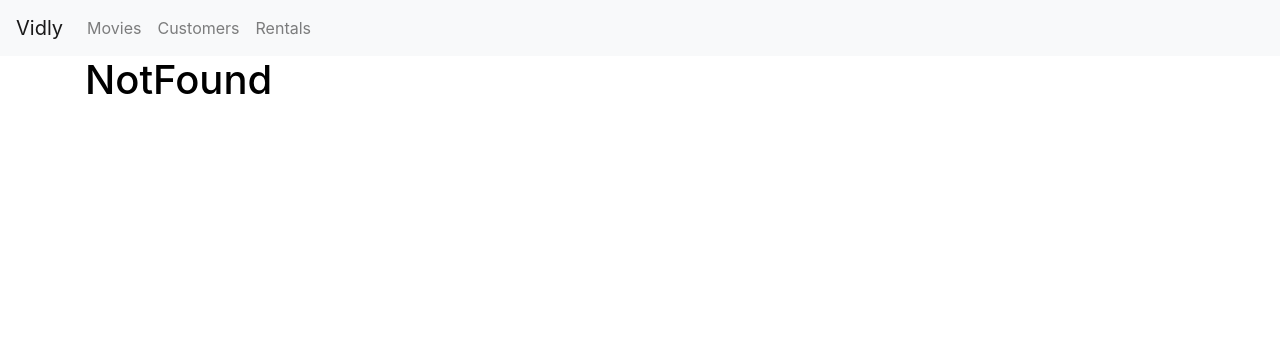
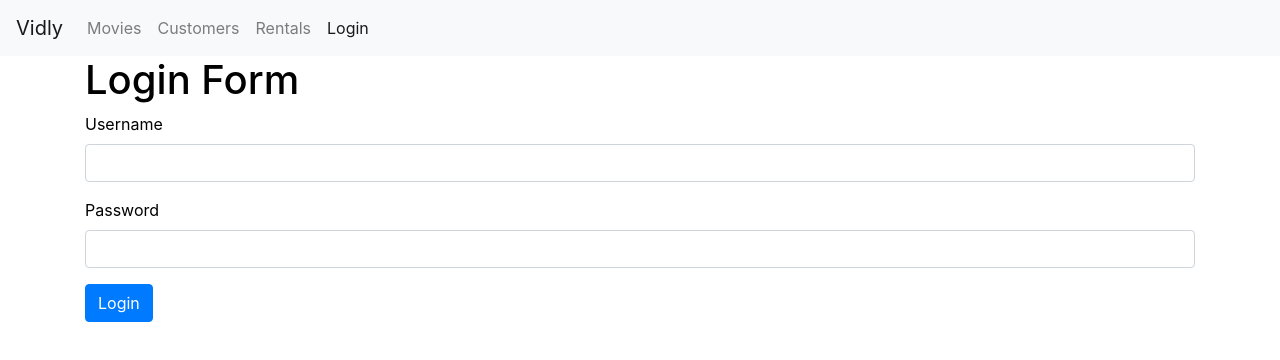
Before and after one commit to jparelladab/vidly, a React (Create React App) app: page /login in a window 1280 px wide. Before the commit this address led to /not-found. Shown: the top 360 px of the page. Built offline with nearby package versions, Linux system fonts and the light colour scheme.

Commit message:
login validation with joi

```diff
--- a/package.json
+++ b/package.json
@@ -13,11 +13,12 @@
     "@testing-library/user-event": "^12.1.10",
     "bootstrap": "^4.5.3",
     "font-awesome": "^4.7.0",
+    "joi-browser": "^13.4.0",
     "npm": "^7.20.5",
     "react": "^17.0.1",
     "react-dom": "^17.0.1",
     "react-router-dom": "^5.2.0",
-    "react-scripts": "^4.0.3",
+    "react-scripts": "^1.1.5",
     "web-vitals": "^0.2.4"
   },
   "scripts": {
--- a/src/App.js
+++ b/src/App.js
@@ -1,15 +1,17 @@
 import React, {Component} from 'react';
 import Movies from './components/movies';
 import NavBar from './components/navbar';
-import { NavLink, Link, Route, Switch, Redirect } from "react-router-dom";
+import { Route, Switch, Redirect } from "react-router-dom";
 import Rentals from './components/rentals';
 import Users from './components/users';
 import NotFound from './components/notFound';
 import Customers from './components/customers';
 import MovieForm from './components/movieForm';
+import LoginForm from './components/loginForm';
 import './App.css';
 
 class App extends Component {
+
 
   // constructor(){
   //   super();
@@ -22,6 +24,7 @@ class App extends Component {
         <NavBar />
         <main className="container">
           <Switch>
+            <Route path="/login" component={LoginForm} />
             <Route path="/movies/:id" render={(props) => <MovieForm {...props}/>}></Route>
             <Route path="/rentals" component={Rentals}/>
             <Route path="/users" component={Users}/>
--- /dev/null
+++ b/src/common/input.jsx
@@ -0,0 +1,28 @@
+import React from 'react';
+
+const Input = ({name, value, onChange, id, type, classes, label, error}) => {
+    // const  = this.props;
+    // const autofocus = this.props.autofocus ? 'autofocus' : '';
+    return (
+        <div className="form-group">
+            <label htmlFor={id}>{label}</label>
+            {/* input fields have their own state, and we want to avoid it because we want a single source of truth. */}
+            {/* so we tie their value to the component state and we update the component state with the input onChange */}
+            <input
+                name={name}
+                value={value}
+                onChange={onChange}
+                // autofocus
+                // ref={this.username}
+                id={id}
+                type={type}
+                className={classes}
+            />
+            {/* two different syntaxes */}
+            {/* {error ? <div className="alert alert-danger">{error}</div> : ''} */}
+            {error && <div className="alert alert-danger">{error}</div>}
+        </div>
+    );
+}
+
+export default Input;
--- a/src/common/pagination.jsx
+++ b/src/common/pagination.jsx
@@ -1,6 +1,4 @@
 import React from 'react';
-
-
 
 
 
@@ -17,7 +15,7 @@ const Pagination = (props) => {
     <nav className="mt-4" aria-label="Page navigation example">
       <ul className="pagination">
         { pagesArr.map (page =>
-          <li key={ page }  className={ page === currentPage ? 'page-item active' : 'page-item' }><a onClick={ () => onPageChange(page) } className="page-link">{page}</a></li>
+          <li key={ page }  className={ page === currentPage ? 'page-item active' : 'page-item' }><a href="#" onClick={ () => onPageChange(page) } className="page-link">{page}</a></li>
         )}
       </ul>
     </nav>
--- a/src/common/table.jsx
+++ b/src/common/table.jsx
@@ -1,4 +1,4 @@
-import React, { Component } from 'react';
+import React from 'react';
 import TableHeader from './tableHeader';
 import TableBody from './tableBody';
 
--- a/src/common/tableHeader.jsx
+++ b/src/common/tableHeader.jsx
@@ -12,7 +12,7 @@ class TableHeader extends Component {
         return null;
       }
       else {
-        if (order == 'asc') {
+        if (order === 'asc') {
           return <FontAwesomeIcon icon={faSortUp} />;
         } else {
           return <FontAwesomeIcon icon={faSortDown } />;
--- /dev/null
+++ b/src/components/loginForm.jsx
@@ -0,0 +1,121 @@
+import React, { Component } from 'react';
+import Input from '../common/input';
+import Joi from 'joi-browser';
+
+class LoginForm extends Component {
+    state = {
+        account: {username: '', password: ''},
+        errors: {}
+    };
+    username = React.createRef();
+
+    schema = Joi.object().keys({
+        username: Joi.string().required(),
+        password: Joi.string().required()
+    });
+
+    componentDidMount(){
+        // this.username.current.focus();
+    }
+
+    validateProperty = (input) => {
+        const errorMessage = {};
+        console.log(input);
+        if (input.value === ''){
+            errorMessage[input.name] = `${input.name} is required`;
+        }
+        return errorMessage;
+    }
+
+    validate = () => {
+        //here we use joi library to validate the inputs
+        //but we can also write custom validations
+        const result = Joi.validate(this.state.account, this.schema, {abortEarly: false});
+        console.log(result.error.details);
+        if (!result.error) return null;
+        const errors = {};
+        for(let detail of result.error.details){
+            errors[detail.path[0]] = detail.message;
+        }
+        return errors;
+
+        // const {account} = this.state;
+        // const errors = {};
+        //trim() gets rid of empty spaces at the beginning end end of string
+        // if (account.username.trim() === ''){
+        //     errors.username = 'Username is required.'
+        // }
+        // if (account.password.trim() === ''){
+        //     errors.password = 'Password is required.'
+        // }
+        // return errors;
+        //the official retorn is below, but I don't see why we can't use just errors
+        // return Object.keys(errors).length === 0 ? null : errors;
+    };
+
+    handleSubmit = e => {
+        e.preventDefault();
+        // in plain old vanilla js we would do:
+        // const username = document.getElementById('username').nodeValue;
+        // but we avoid doing it in React, because the whole point of React is being a layer of abstraction over the DOM
+        // so we try to use the react ref, as an example, but it's better not to use it
+        // const username = this.username.current.value;
+        // we'll finally use the state and the input onchange property to controll the username and password values
+        const errors = this.validate();
+        this.setState({errors});
+        if (Object.keys(errors).length !== 0) return;
+
+        //call the server
+        console.log('Submitted');
+    }
+    handleChange = ({currentTarget: input}) => {
+        const errors = {...this.state.errors};
+        const errorMessage = this.validateProperty(input);
+        // console.log(errorMessage);
+        if (Object.keys(errorMessage).length !== 0){
+            errors[input.name] = errorMessage[input.name];
+        } else {
+            delete errors[input.name];
+        }
+        // instead of e => {} we destructure the event
+        // currentTarget renamed as input
+        const account = {...this.state.account};
+        // account.username = e.currentTarget.value;
+        account[input.name] = input.value;
+        this.setState({account, errors});
+    }
+    render() {
+        const {username, password} = this.state.account;
+        const {username: errUsername, password: errPassword} = this.state.errors;
+        return ( <div>
+            <h1>Login Form</h1>
+            <form onSubmit={this.handleSubmit}>
+
+                    <Input
+                        name="username"
+                        value={username}
+                        onChange={this.handleChange}
+                        id="username"
+                        type="text"
+                        classes='form-control'
+                        label="Username"
+                        error={errUsername}
+                    />
+                    <Input
+                        name="password"
+                        value={password}
+                        onChange={this.handleChange}
+                        id="password"
+                        type="text"
+                        classes='form-control'
+                        label="Password"
+                        error={errPassword}
+                    />
+
+                <button className="btn btn-primary">Login</button>
+            </form>
+        </div> );
+    }
+}
+
+export default LoginForm;
--- a/src/components/movie.jsx
+++ b/src/components/movie.jsx
@@ -1,13 +1,12 @@
 import React, {Component} from 'react';
-import Like from '../common/like';
-import { Link } from 'react-router-dom';
+
 
 
 class Movie extends Component {
 
   //I've wrapped this logic in a method instead of having it inside the render
   renderCell = (movie, column) => {
-    if (column.path == 'genre.name'){
+    if (column.path === 'genre.name'){
       return <td key={column.path }>{movie.genre.name}</td>
     } else {
       return <td key={column.path || column.key}>{column.content ? column.content(movie) : movie[column.path]}</td>
--- a/src/components/moviesTable.jsx
+++ b/src/components/moviesTable.jsx
@@ -1,5 +1,4 @@
 import React, {Component} from 'react';
-import Movie from './movie';
 
 import Table from '../common/table';
 import Like from '../common/like';
@@ -18,8 +17,6 @@ import { Link } from 'react-router-dom';
       const {
         count,
         paginatedMovies,
-        onDelete,
-        onLike,
         onSort,
         sortColumn} = this.props;
 
--- a/src/components/navbar.jsx
+++ b/src/components/navbar.jsx
@@ -20,6 +20,9 @@ class Navbar extends Component{
           <li className="nav-item">
             <NavLink className="nav-link" to="/rentals">Rentals</NavLink>
           </li>
+          <li className="nav-item">
+            <NavLink className="nav-link" to="/login">Login</NavLink>
+          </li>
         </ul>
       </div>
     </nav>
```
Also changed, not shown: 2 other files (tests, documents, lock files or other folders).
